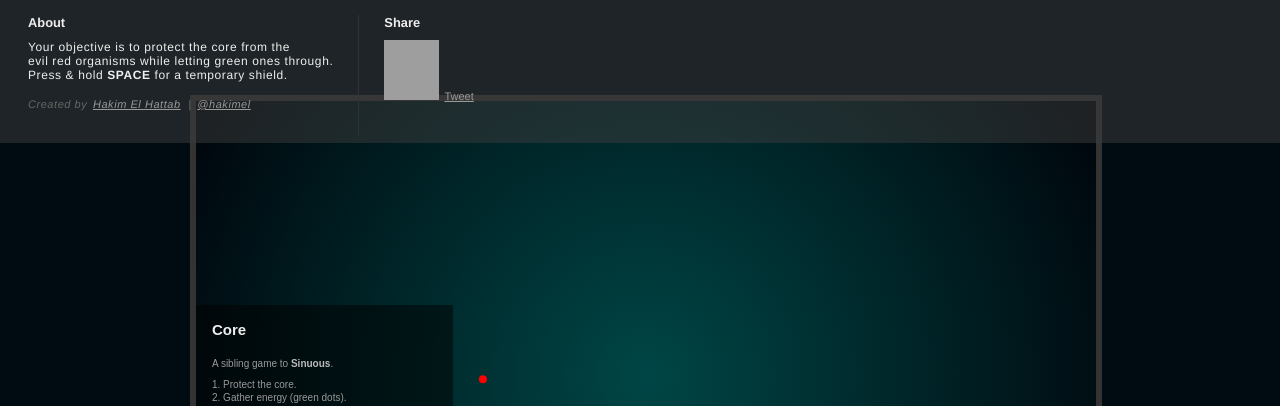
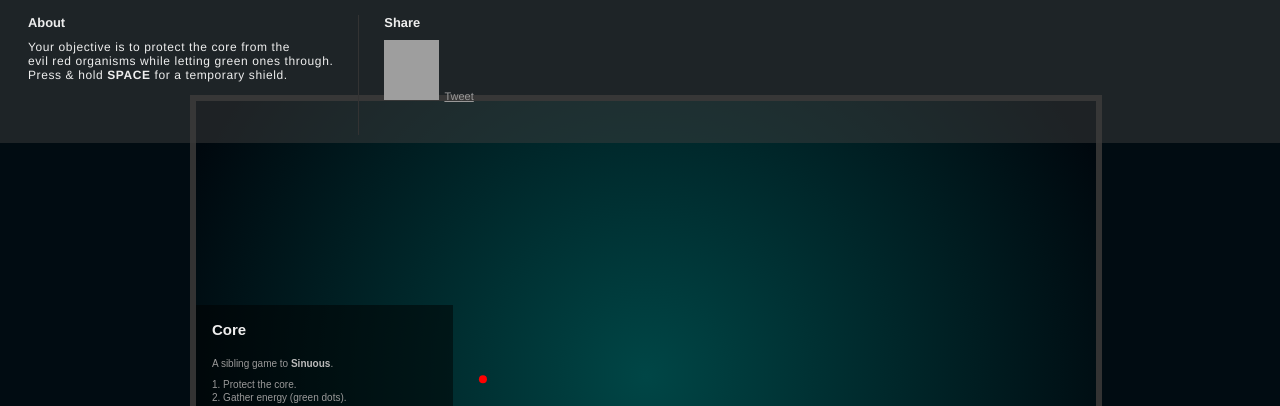
Before and after one commit to bankit8/testcase, a plain HTML site: page public/index.html in a window 1280 px wide. Shown: the part 30-436 px from the top of the page. Drawn offline with Linux system fonts and the light colour scheme; grey boxes are pictures that could not be loaded.

Commit message:
Update index.html
update index file

```diff
--- a/public/index.html
+++ b/public/index.html
@@ -4,7 +4,7 @@
 		<meta charset="utf-8">
 
 		<meta name="description" content="Use your shield to defend the Core from the evil red organisms!" />
-		<meta name="author" content="Hakim El Hattab" />
+	<!--	<meta name="author" content="Hakim El Hattab" />    -->
 
 		<meta http-equiv="X-UA-Compatible" content="chrome=1">
 
@@ -36,9 +36,9 @@
 						evil red organisms while letting green ones through.<br/>
 						Press & hold <b>SPACE</b> for a temporary shield.
 	    			</p>
-	    			<p class="credits">
+	    <!--			<p class="credits">
 	    				Created by <a href="http://hakim.se/">Hakim El Hattab</a> | <a href="http://twitter.com/hakimel">@hakimel</a>
-    				</p>
+    				</p>    -->
 	    		</section>
 
 	    		<!-- Social sharing -->
```
